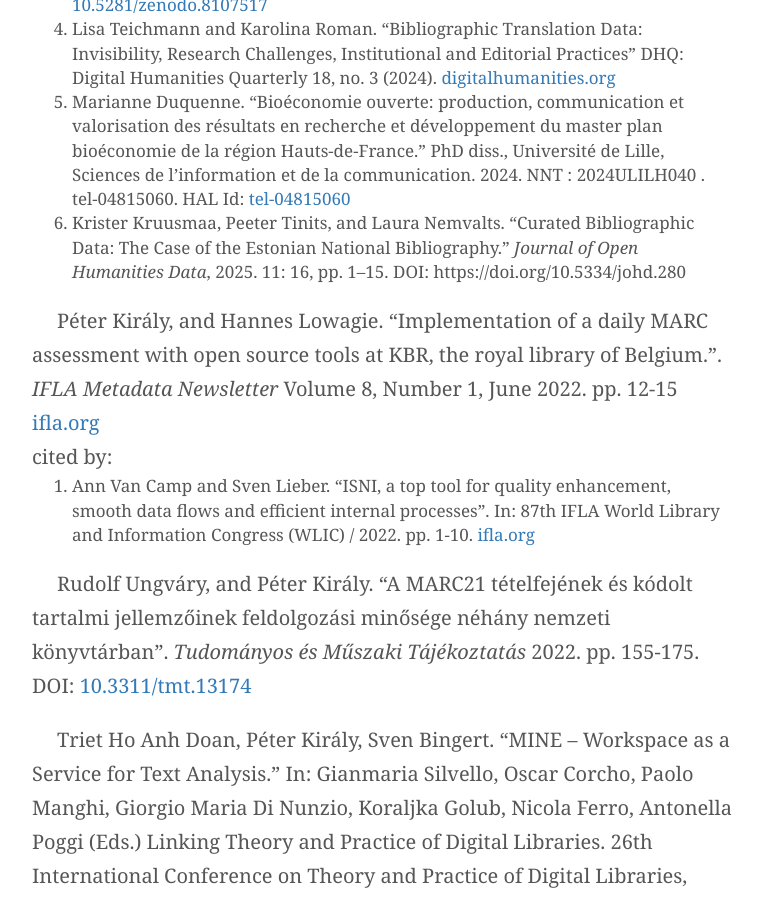
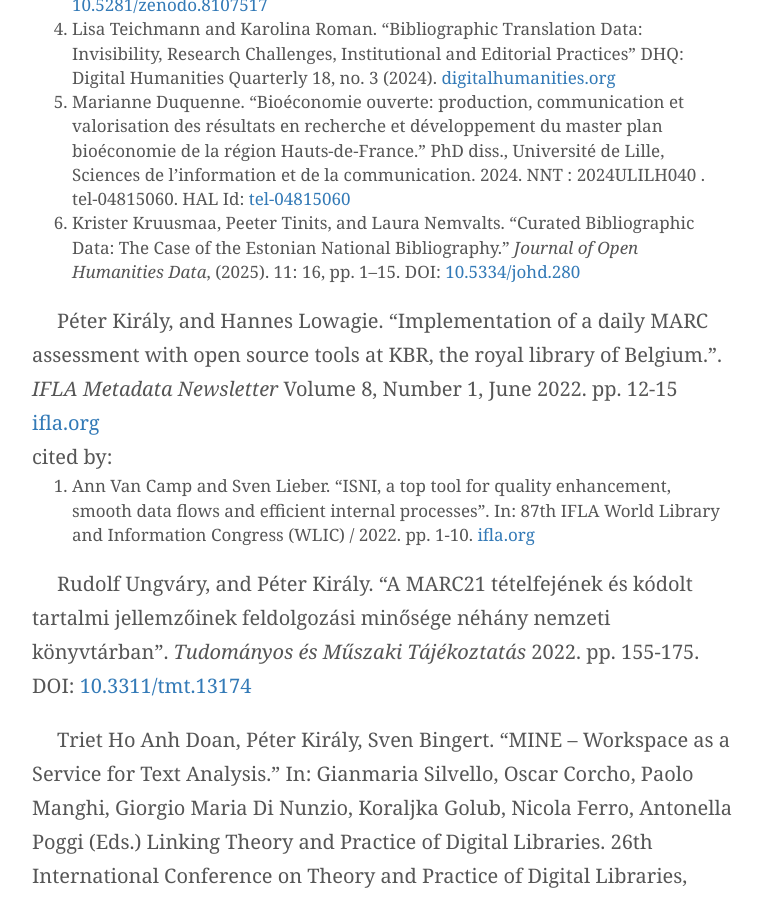
Before and after one commit to pkiraly/pkiraly.github.io, a Jekyll site: the page built from about.md, in a window 1280 px wide and 900 px high, scrolled down 17113 px. Shown: the whole window, without its empty margins (258-1019 px from the left). Built offline with Jekyll 4.4.1, drawn with Linux system fonts in a browser that asks for light colours; nearby versions of some CDN libraries; some web fonts are replaced; comment, search, counter and statistics services are not loaded; some of the changed lines change nothing that is shown.

Commit message:
Kruusmaa-Tinits-Nemvalts, 2025

```diff
--- a/about.md
+++ b/about.md
@@ -234,7 +234,7 @@ cited by:<br/>
 3. Vojtěch Malínek, Tomasz Umerle, Mikko Tolonen, Agnieszka Karlinska, Matteo Romanello, Giovanni Colavizza, Silvio Peroni Dorota Siwecka, Jakub Łubocki, Nanette Rißler-Pipka, David Lindemann, Penny Labropoulou and Christiane Klaes. "Fostering Collaboration to Enable Bibliodata-driven Research in the Humanities." In Digital Humanities 2023: Book of Abstracts. 2023. pp. 445-448. [10.5281/zenodo.8107517](https://doi.org/10.5281/zenodo.8107517)
 4. Lisa Teichmann and Karolina Roman. "Bibliographic Translation Data: Invisibility, Research Challenges, Institutional and Editorial Practices" DHQ: Digital Humanities Quarterly 18, no. 3 (2024). [digitalhumanities.org](https://digitalhumanities.org/dhq/vol/18/3/000749/000749.html)
 5. Marianne Duquenne. "Bioéconomie ouverte: production, communication et valorisation des résultats en recherche et développement du master plan bioéconomie de la région Hauts-de-France." PhD diss., Université de Lille, Sciences de l’information et de la communication. 2024. NNT : 2024ULILH040 . tel-04815060. HAL Id: [tel-04815060](https://theses.hal.science/tel-04815060v1)
-6. Krister Kruusmaa, Peeter Tinits, and Laura Nemvalts. "Curated Bibliographic Data: The Case of the Estonian National Bibliography." _Journal of Open Humanities Data_, 2025. 11: 16, pp. 1–15. DOI: https://doi.org/10.5334/johd.280
+6. Krister Kruusmaa, Peeter Tinits, and Laura Nemvalts. "Curated Bibliographic Data: The Case of the Estonian National Bibliography." _Journal of Open Humanities Data_, (2025). 11: 16, pp. 1–15. DOI: [10.5334/johd.280](https://doi.org/10.5334/johd.280)
 
 Péter Király, and Hannes Lowagie. "Implementation of a daily MARC assessment with open source tools at KBR, the royal library of Belgium.". *IFLA Metadata Newsletter* Volume 8, Number 1, June 2022. pp. 12-15 [ifla.org](https://repository.ifla.org/bitstream/123456789/1976/1/IFLA_Metadata_Newsletter_June_2022.pdf)<br/>
 cited by:<br/>
```
